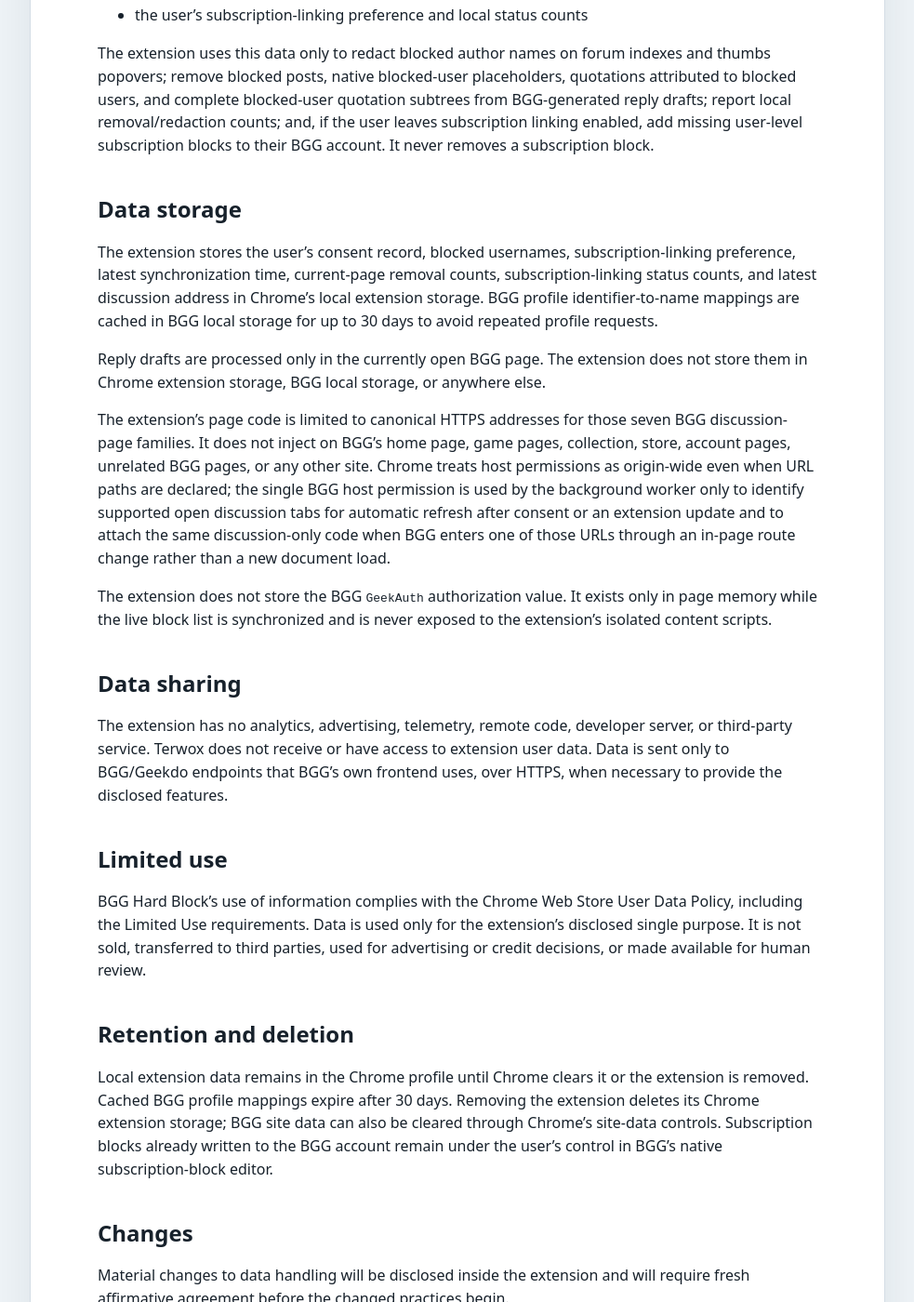
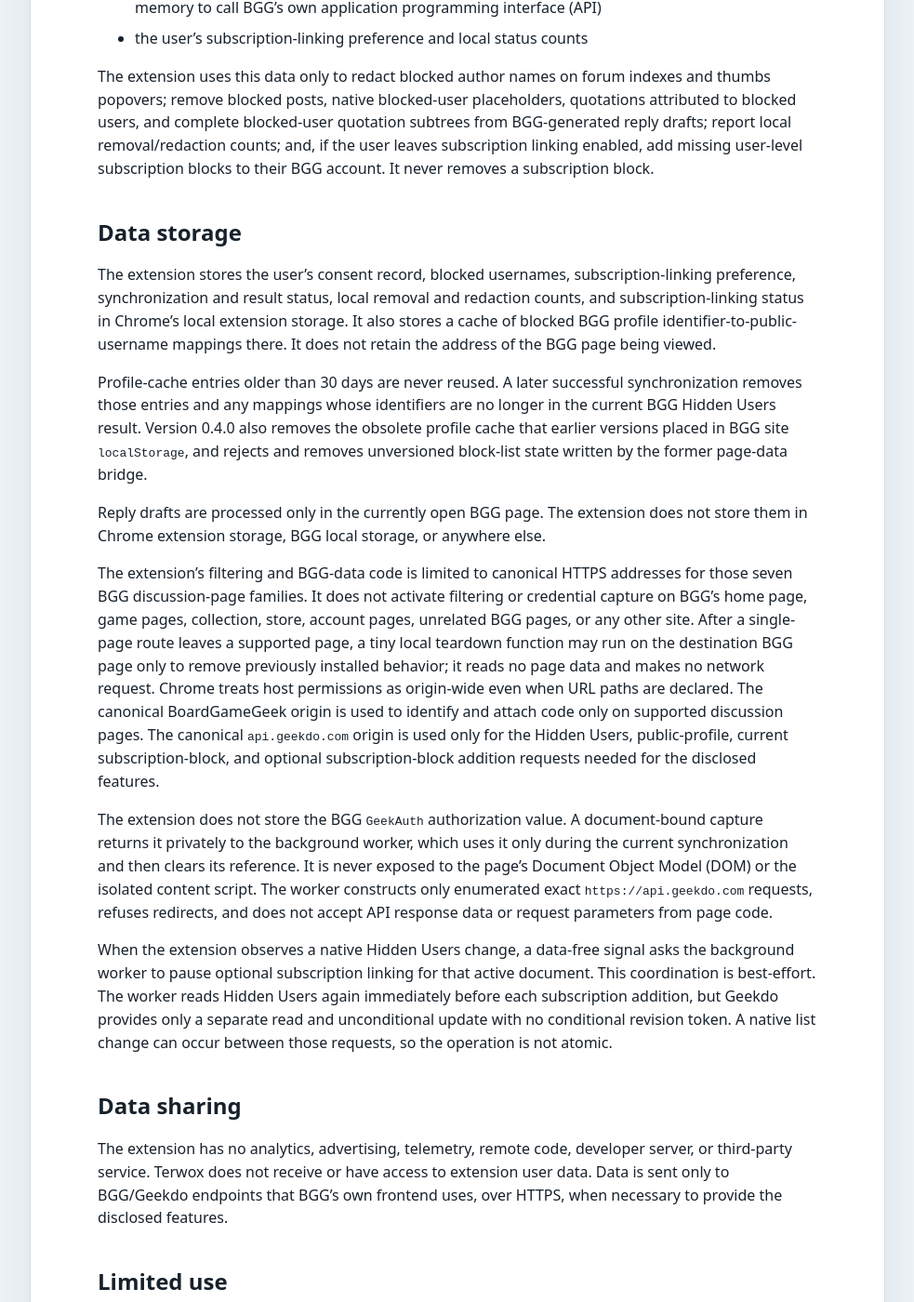
Before and after one commit to Terwox/terwox.github.io, a Jekyll site: the page built from bgg-hard-block/privacy.md, in a window 1280 px wide and 1400 px high, scrolled down 738 px. Shown: the whole window at 93% size, without its empty margins (148-1131 px from the left). Built offline with Jekyll 4.4.1, drawn with Linux system fonts in a browser that asks for light colours; some of the changed text lies outside the part shown.

Commit message:
docs: update BGG Hard Block v0.4.0 policy

```diff
--- a/bgg-hard-block/privacy.md
+++ b/bgg-hard-block/privacy.md
@@ -5,7 +5,7 @@ description: Privacy policy for the BGG Hard Block Chrome extension by Terwox.
 permalink: /bgg-hard-block/privacy/
 ---
 
-<p class="eyebrow">Effective August 13, 2026</p>
+<p class="eyebrow">Effective August 15, 2026</p>
 
 # Privacy policy
 
@@ -18,21 +18,25 @@ The extension is inactive until the user reviews its in-extension disclosure and
 - BGG Hidden Users identifiers and the public BGG usernames associated with them
 - discussion content and author attribution markup rendered on BGG forum indexes, forum threads, thumbs lists, GeekLists, images, videos, files, and individual blog posts
 - reply-draft text BGG inserts into the editor after the user clicks Quote
-- the current BGG page address, used only for local status reporting
-- the signed-in BGG authorization value, used only in page memory to call BGG's own application programming interface (API)
+- the current BGG page address, checked only in memory to enforce the supported discussion-page scope and never retained
+- the signed-in BGG authorization value, used only in temporary page and background-worker memory to call BGG's own application programming interface (API)
 - the user's subscription-linking preference and local status counts
 
 The extension uses this data only to redact blocked author names on forum indexes and thumbs popovers; remove blocked posts, native blocked-user placeholders, quotations attributed to blocked users, and complete blocked-user quotation subtrees from BGG-generated reply drafts; report local removal/redaction counts; and, if the user leaves subscription linking enabled, add missing user-level subscription blocks to their BGG account. It never removes a subscription block.
 
 ## Data storage
 
-The extension stores the user's consent record, blocked usernames, subscription-linking preference, latest synchronization time, current-page removal counts, subscription-linking status counts, and latest discussion address in Chrome's local extension storage. BGG profile identifier-to-name mappings are cached in BGG local storage for up to 30 days to avoid repeated profile requests.
+The extension stores the user's consent record, blocked usernames, subscription-linking preference, synchronization and result status, local removal and redaction counts, and subscription-linking status in Chrome's local extension storage. It also stores a cache of blocked BGG profile identifier-to-public-username mappings there. It does not retain the address of the BGG page being viewed.
+
+Profile-cache entries older than 30 days are never reused. A later successful synchronization removes those entries and any mappings whose identifiers are no longer in the current BGG Hidden Users result. Version 0.4.0 also removes the obsolete profile cache that earlier versions placed in BGG site `localStorage`, and rejects and removes unversioned block-list state written by the former page-data bridge.
 
 Reply drafts are processed only in the currently open BGG page. The extension does not store them in Chrome extension storage, BGG local storage, or anywhere else.
 
-The extension's page code is limited to canonical HTTPS addresses for those seven BGG discussion-page families. It does not inject on BGG's home page, game pages, collection, store, account pages, unrelated BGG pages, or any other site. Chrome treats host permissions as origin-wide even when URL paths are declared; the single BGG host permission is used by the background worker only to identify supported open discussion tabs for automatic refresh after consent or an extension update and to attach the same discussion-only code when BGG enters one of those URLs through an in-page route change rather than a new document load.
+The extension's filtering and BGG-data code is limited to canonical HTTPS addresses for those seven BGG discussion-page families. It does not activate filtering or credential capture on BGG's home page, game pages, collection, store, account pages, unrelated BGG pages, or any other site. After a single-page route leaves a supported page, a tiny local teardown function may run on the destination BGG page only to remove previously installed behavior; it reads no page data and makes no network request. Chrome treats host permissions as origin-wide even when URL paths are declared. The canonical BoardGameGeek origin is used to identify and attach code only on supported discussion pages. The canonical `api.geekdo.com` origin is used only for the Hidden Users, public-profile, current subscription-block, and optional subscription-block addition requests needed for the disclosed features.
 
-The extension does not store the BGG `GeekAuth` authorization value. It exists only in page memory while the live block list is synchronized and is never exposed to the extension's isolated content scripts.
+The extension does not store the BGG `GeekAuth` authorization value. A document-bound capture returns it privately to the background worker, which uses it only during the current synchronization and then clears its reference. It is never exposed to the page's Document Object Model (DOM) or the isolated content script. The worker constructs only enumerated exact `https://api.geekdo.com` requests, refuses redirects, and does not accept API response data or request parameters from page code.
+
+When the extension observes a native Hidden Users change, a data-free signal asks the background worker to pause optional subscription linking for that active document. This coordination is best-effort. The worker reads Hidden Users again immediately before each subscription addition, but Geekdo provides only a separate read and unconditional update with no conditional revision token. A native list change can occur between those requests, so the operation is not atomic.
 
 ## Data sharing
 
@@ -44,7 +48,7 @@ BGG Hard Block's use of information complies with the Chrome Web Store User Data
 
 ## Retention and deletion
 
-Local extension data remains in the Chrome profile until Chrome clears it or the extension is removed. Cached BGG profile mappings expire after 30 days. Removing the extension deletes its Chrome extension storage; BGG site data can also be cleared through Chrome's site-data controls. Subscription blocks already written to the BGG account remain under the user's control in BGG's native subscription-block editor.
+Local extension data remains in the Chrome profile until Chrome clears it or the extension is removed. Cached BGG profile mappings older than 30 days are ignored and removed by the next successful synchronization, which also prunes mappings to identifiers in the current Hidden Users result. Removing the extension deletes its Chrome extension storage. Subscription blocks already written to the BGG account remain under the user's control in BGG's native subscription-block editor.
 
 ## Changes
 
```
Also changed, not shown: bgg-hard-block/support.md (+3 -2 lines).
